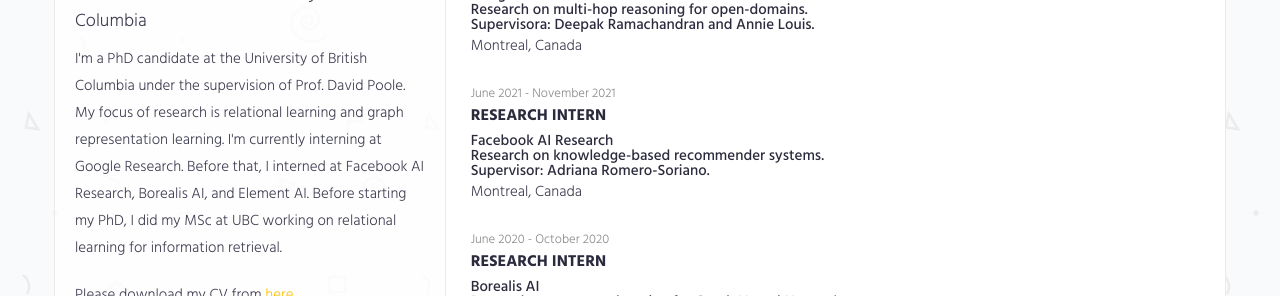
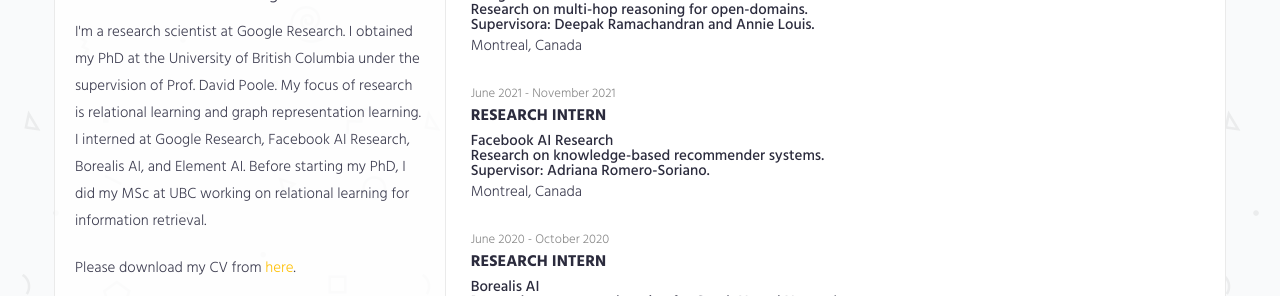
Before and after one commit to baharefatemi/homepage, a plain HTML site: page index.html in a window 1280 px wide. Shown: the part 645-941 px from the top of the page. Drawn offline with Linux system fonts and the light colour scheme.

Commit message:
Update index.html

```diff
--- a/index.html
+++ b/index.html
@@ -46,11 +46,11 @@
         </div>
         <div class="content">
             <h1>Bahare Fatemi (she/her)</h1>
-            <span class="lead">PhD Candidate at the University of British Columbia</span>
+            <span class="lead">Research Scientist at Google Research</span>
 
             <div class="about-text">
                 <p>
-                    I'm a PhD candidate at the University of British Columbia under the supervision of Prof. David Poole. My focus of research is relational learning and graph representation learning. I'm currently interning at Google Research. Before that, I interned at Facebook AI Research, Borealis AI, and Element AI. Before starting my PhD, I did my MSc at UBC working on relational learning for information retrieval.
+                    I'm a research scientist at Google Research. I obtained my PhD at the University of British Columbia under the supervision of Prof. David Poole. My focus of research is relational learning and graph representation learning. I interned at Google Research, Facebook AI Research, Borealis AI, and Element AI. Before starting my PhD, I did my MSc at UBC working on relational learning for information retrieval.
                 </p>
 
                 <p> Please download my CV from <a href="./Resume.pdf" download>here</a>.</p>
```
